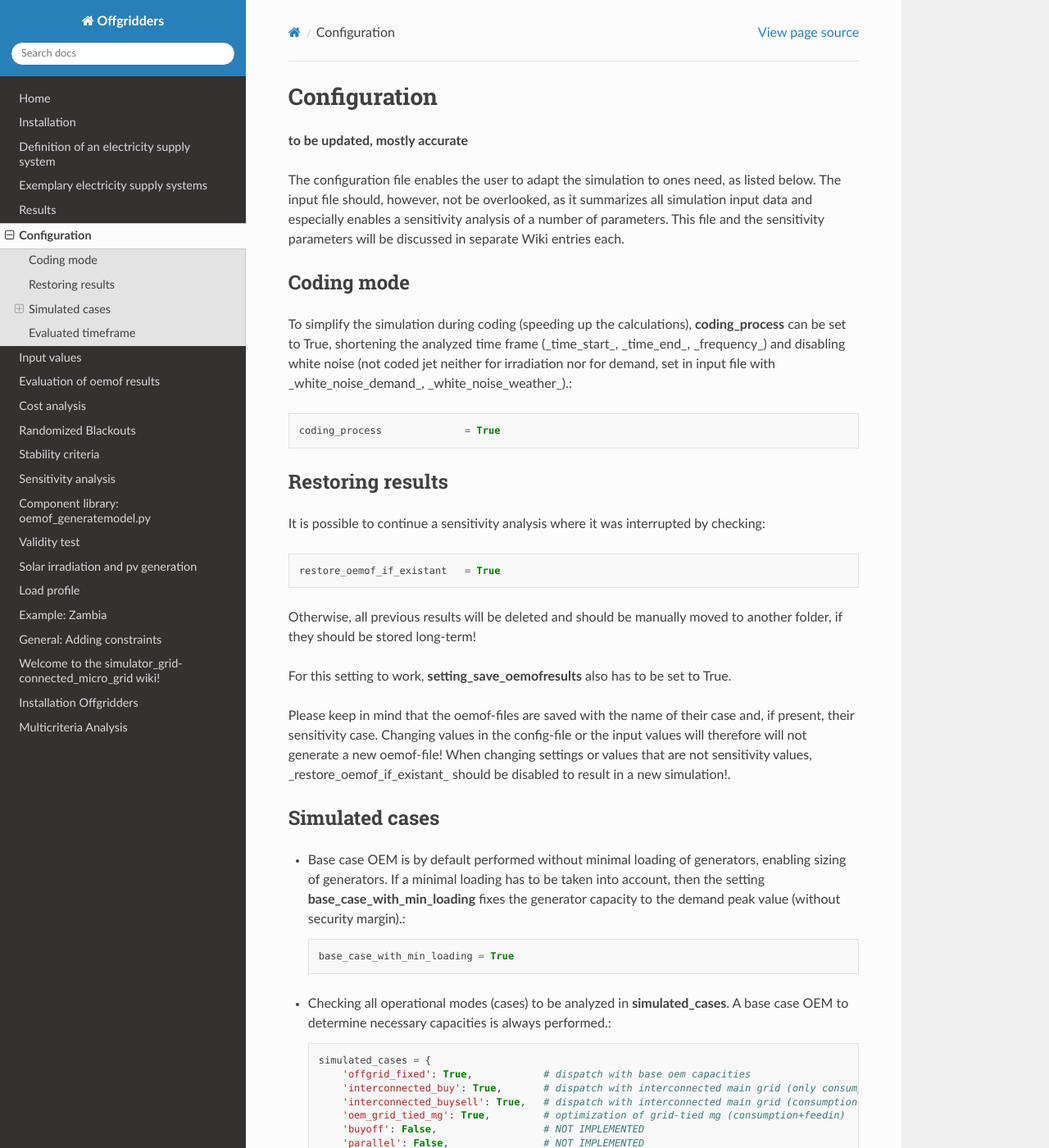
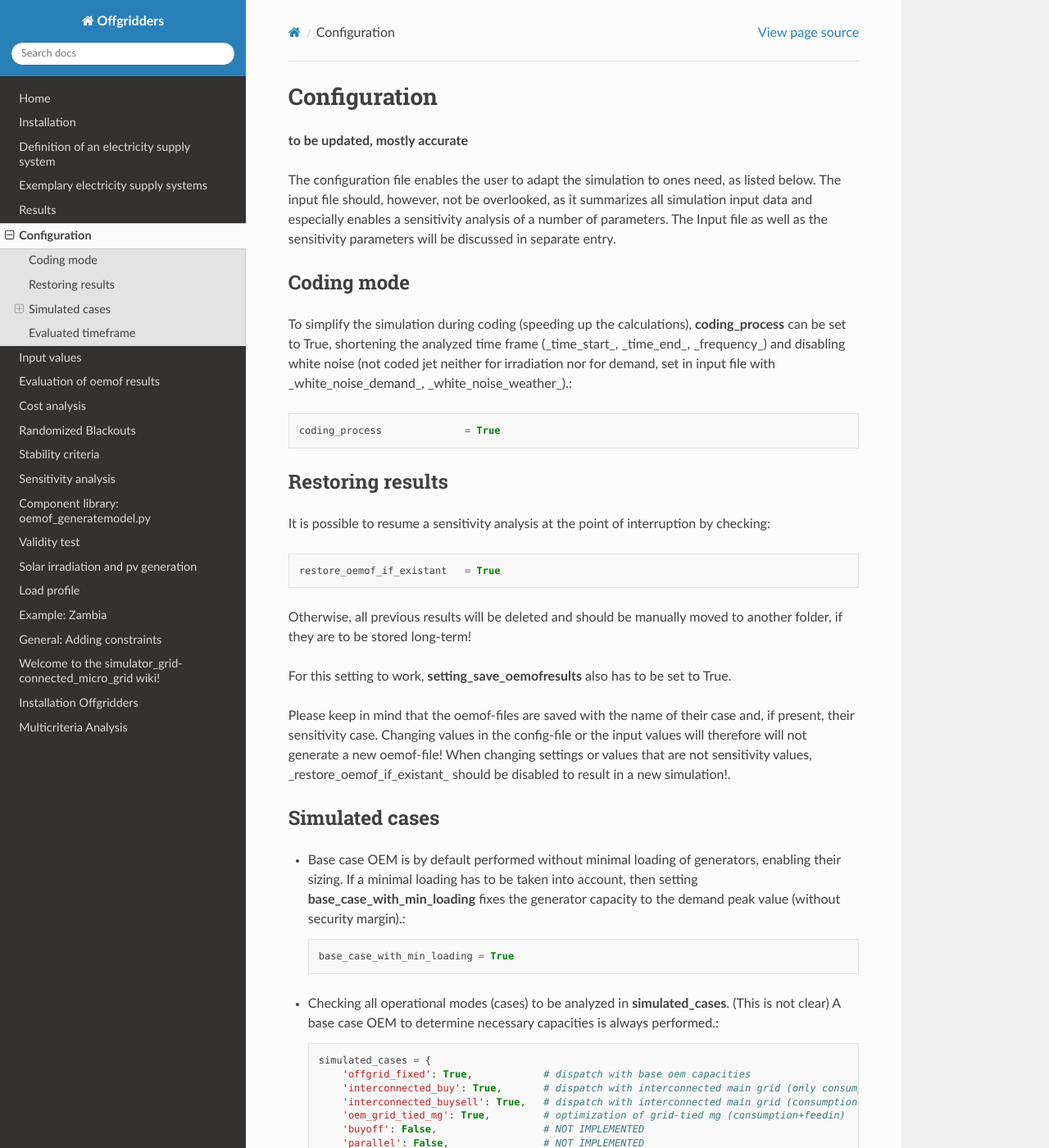
Before and after one commit to rl-institut/offgridders, a Sphinx documentation site: the page built from docs/Configuration.rst, in a window 1280 px wide and 1400 px high. Shown: the whole window at 82% size. Built offline with Sphinx 7.4.7 and the Read the Docs theme 2.0.0, drawn with Linux system fonts in a browser that asks for light colours; some of the changed text lies outside the part shown.

Commit message:
Small content changes to Configuration

```diff
--- a/docs/Configuration.rst
+++ b/docs/Configuration.rst
@@ -3,7 +3,7 @@
 ==========================================
 **to be updated, mostly accurate**
 
-The configuration file enables the user to adapt the simulation to ones need, as listed below. The input file should, however, not be overlooked, as it summarizes all simulation input data and especially enables a sensitivity analysis of a number of parameters. This file and the sensitivity parameters will be discussed in separate Wiki entries each.
+The configuration file enables the user to adapt the simulation to ones need, as listed below. The input file should, however, not be overlooked, as it summarizes all simulation input data and especially enables a sensitivity analysis of a number of parameters. The Input file as well as the sensitivity parameters will be discussed in separate entry.
 
 Coding mode
 -----------
@@ -13,11 +13,11 @@
 
 Restoring results
 -----------------
-It is possible to continue a sensitivity analysis where it was interrupted by checking::
+It is possible to resume a sensitivity analysis at the point of interruption by checking::
 
         restore_oemof_if_existant   = True
 
-Otherwise, all previous results will be deleted and should be manually moved to another folder, if they should be stored long-term!
+Otherwise, all previous results will be deleted and should be manually moved to another folder, if they are to be stored long-term!
 
 For this setting to work, **setting_save_oemofresults** also has to be set to True.
 
@@ -25,12 +25,12 @@
 
 Simulated cases
 ---------------
-* Base case OEM is by default performed without minimal loading of generators, enabling sizing of generators. If a minimal loading has to be taken into account, then the setting  **base_case_with_min_loading** fixes the generator capacity to the demand peak value (without security margin).::
+* Base case OEM is by default performed without minimal loading of generators, enabling their sizing. If a minimal loading has to be taken into account, then setting  **base_case_with_min_loading** fixes the generator capacity to the demand peak value (without security margin).::
 
             base_case_with_min_loading = True
 
 
-* Checking all operational modes (cases) to be analyzed in **simulated_cases**. A base case OEM to determine necessary capacities is always performed.::
+* Checking all operational modes (cases) to be analyzed in **simulated_cases**. (This is not clear) A base case OEM to determine necessary capacities is always performed.::
 
         simulated_cases = {
             'offgrid_fixed': True,            # dispatch with base oem capacities
@@ -75,12 +75,12 @@
 
 Display of results and graphs
 ______________________________
-Oemof can generate and save .lp files and .oemof files with the simulation results. These can be saved to the output folder, **setting_save_lp_file**, **setting_save_oemofresults** if are set to True. Especially with long computing times, the oemof results should be saved.::
+Oemof can generate and save .lp files and .oemof files with the simulation results. These can be saved to the output folder,if **setting_save_lp_file**, **setting_save_oemofresults** are set to True. Especially with long computing times, the oemof results should be saved.::
 
         setting_save_lp_file        = False
         setting_save_oemofresults   = True
 
-During simulation, a number of graphs can be generated (**display_graphs_solar**, **display_graphs_demand**, **display_graphs_simulation**, display interrupts computation) and simulation results printed in the command line (**print_simulation_meta**, **print_simulation_main**, **print_simulation_invest**). If the performed simulation includes a sensitivity analysis, it is advisable to disable all these functions. The details of the simulated case can be displayed with **print_simulation_experiment**.::
+During simulation, a number of graphs can be generated (**display_graphs_solar**, **display_graphs_demand**, **display_graphs_simulation**, **display interrupts computation**) and simulation results printed in the command line (**print_simulation_meta**, **print_simulation_main**, **print_simulation_invest**). If the performed simulation includes a sensitivity analysis, it is advisable to disable all these functions. The details of the simulated case can be displayed with **print_simulation_experiment**.::
 
         display_graphs_solar        = False
         display_graphs_demand       = False
```
